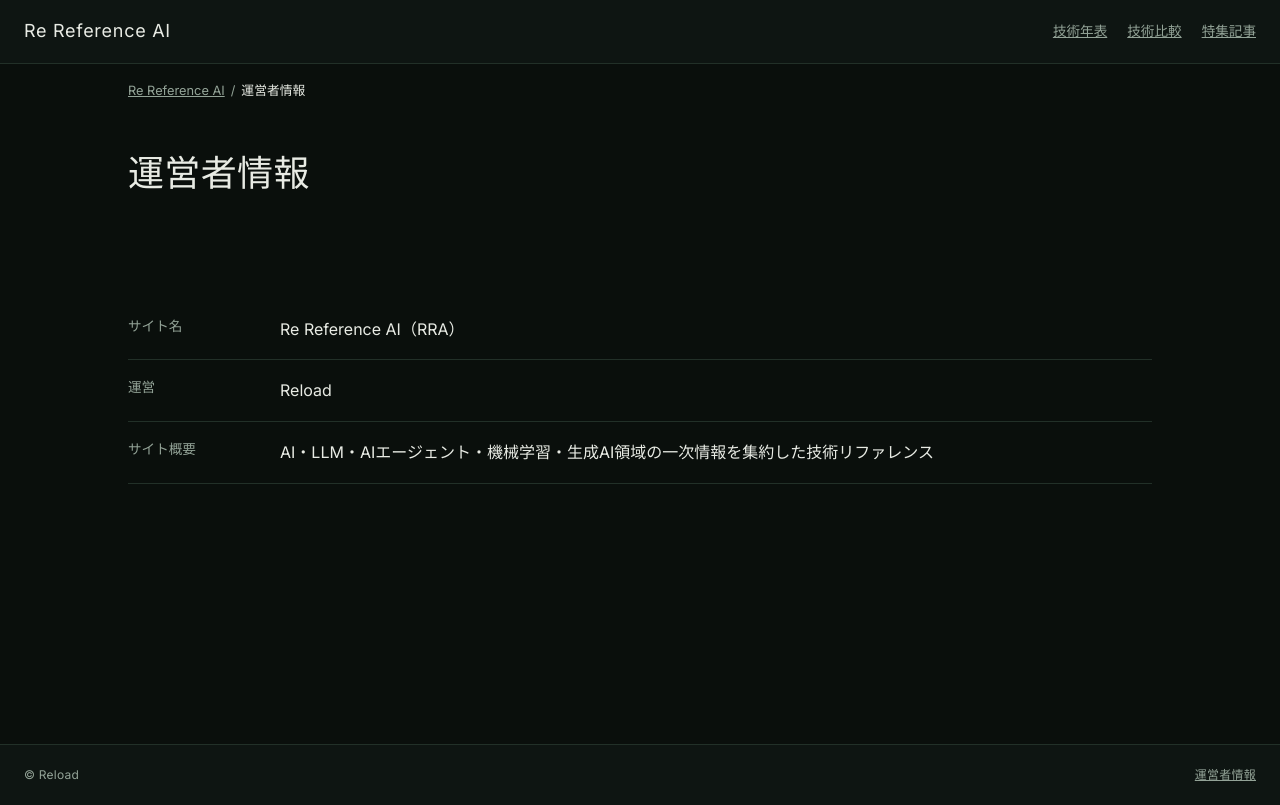
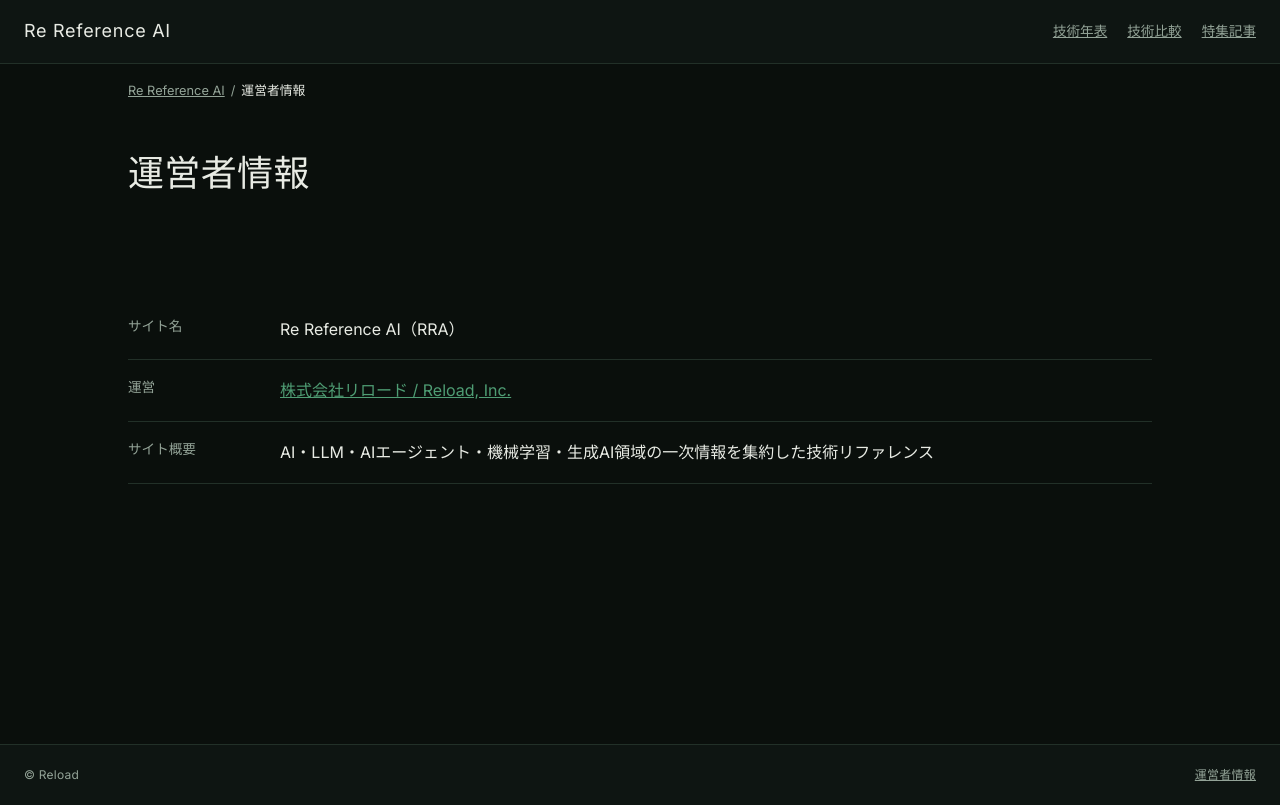
Before and after one commit to reload-co-jp/re-reference-ai, a Next.js app: page /about in a window 1280 px wide. Built offline with nearby package versions, Linux system fonts and the light colour scheme.

Commit message:
Modify about

```diff
--- a/app/about/page.tsx
+++ b/app/about/page.tsx
@@ -8,6 +8,7 @@
   SITE_NAME,
   SITE_OG_IMAGE_URL,
   SITE_PUBLISHER_NAME,
+  SITE_PUBLISHER_URL,
   SITE_URL,
 } from "lib/site"
 
@@ -27,7 +28,11 @@
     siteName: SITE_NAME,
     locale: "ja_JP",
   },
-  twitter: { title: TITLE, description: DESCRIPTION, images: [SITE_OG_IMAGE_URL] },
+  twitter: {
+    title: TITLE,
+    description: DESCRIPTION,
+    images: [SITE_OG_IMAGE_URL],
+  },
 }
 
 const breadcrumbList = {
@@ -35,13 +40,18 @@
   "@type": "BreadcrumbList",
   itemListElement: [
     { "@type": "ListItem", position: 1, name: SITE_NAME, item: `${SITE_URL}/` },
-    { "@type": "ListItem", position: 2, name: TITLE, item: `${SITE_URL}/about/` },
+    {
+      "@type": "ListItem",
+      position: 2,
+      name: TITLE,
+      item: `${SITE_URL}/about/`,
+    },
   ],
 }
 
-const ROWS: { label: string; value: string }[] = [
+const ROWS: { label: string; value: string; url?: string }[] = [
   { label: "サイト名", value: `${SITE_NAME}（RRA）` },
-  { label: "運営", value: SITE_PUBLISHER_NAME },
+  { label: "運営", value: SITE_PUBLISHER_NAME, url: SITE_PUBLISHER_URL },
   { label: "サイト概要", value: SITE_DESCRIPTION },
 ]
 
@@ -79,7 +89,20 @@
             >
               {row.label}
             </dt>
-            <dd style={{ flex: "1 1 20rem", lineHeight: 1.8, margin: 0 }}>{row.value}</dd>
+            <dd style={{ flex: "1 1 20rem", lineHeight: 1.8, margin: 0 }}>
+              {row.url ? (
+                <a
+                  href={row.url}
+                  rel="noopener noreferrer"
+                  style={{ color: "var(--color-accent)" }}
+                  target="_blank"
+                >
+                  {row.value}
+                </a>
+              ) : (
+                row.value
+              )}
+            </dd>
           </div>
         ))}
       </dl>
--- a/lib/site.ts
+++ b/lib/site.ts
@@ -5,7 +5,8 @@
 export const SITE_DESCRIPTION =
   "AI・LLM・AIエージェント・機械学習・生成AI領域の一次情報を集約した技術リファレンス"
 export const SITE_OG_IMAGE_URL = `${SITE_URL}/opengraph-image`
-export const SITE_PUBLISHER_NAME = "Reload"
+export const SITE_PUBLISHER_NAME = "株式会社リロード / Reload, Inc."
+export const SITE_PUBLISHER_URL = "https://reload.co.jp"
 export const SITE_KEYWORDS = [
   "AI",
   "LLM",
```
